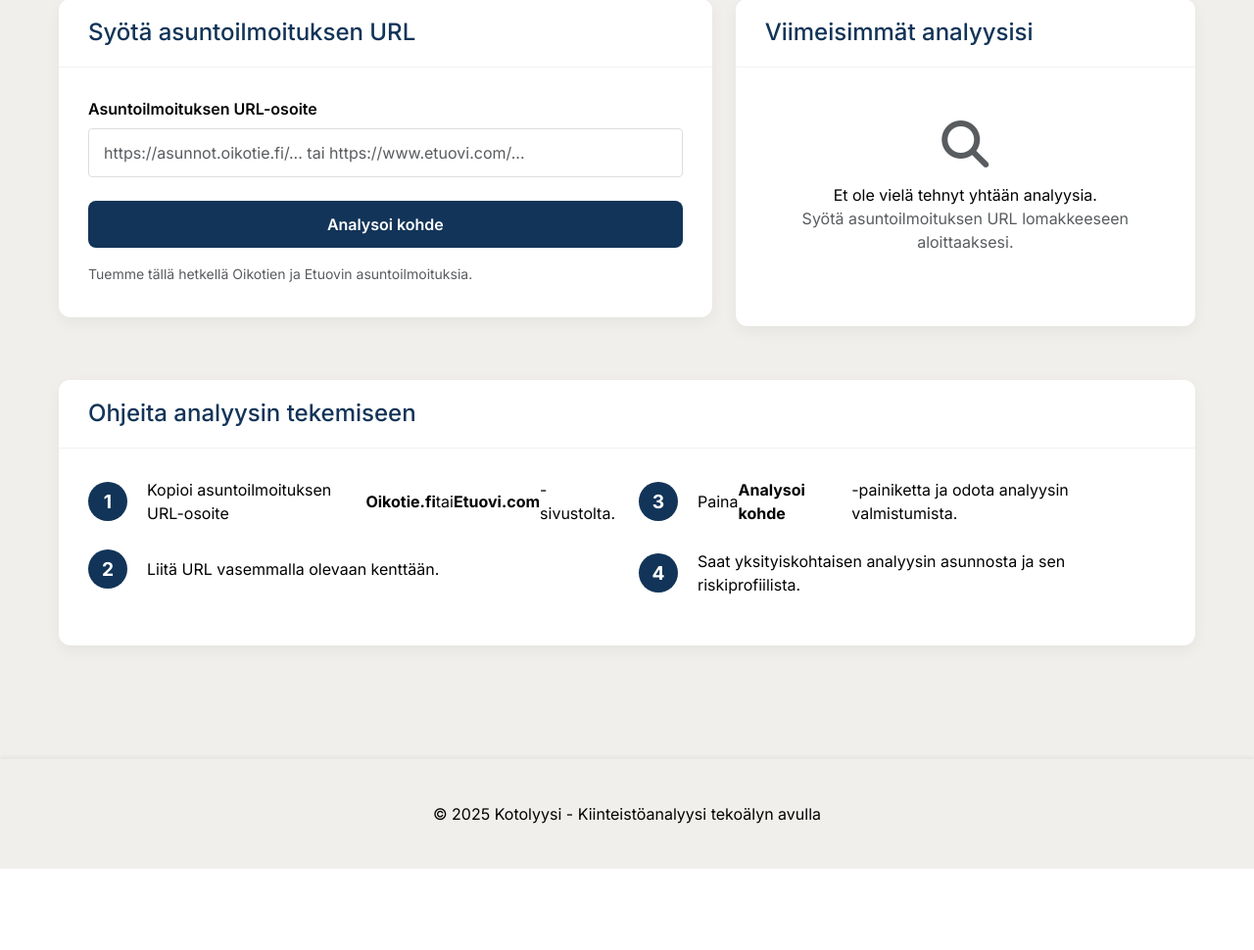
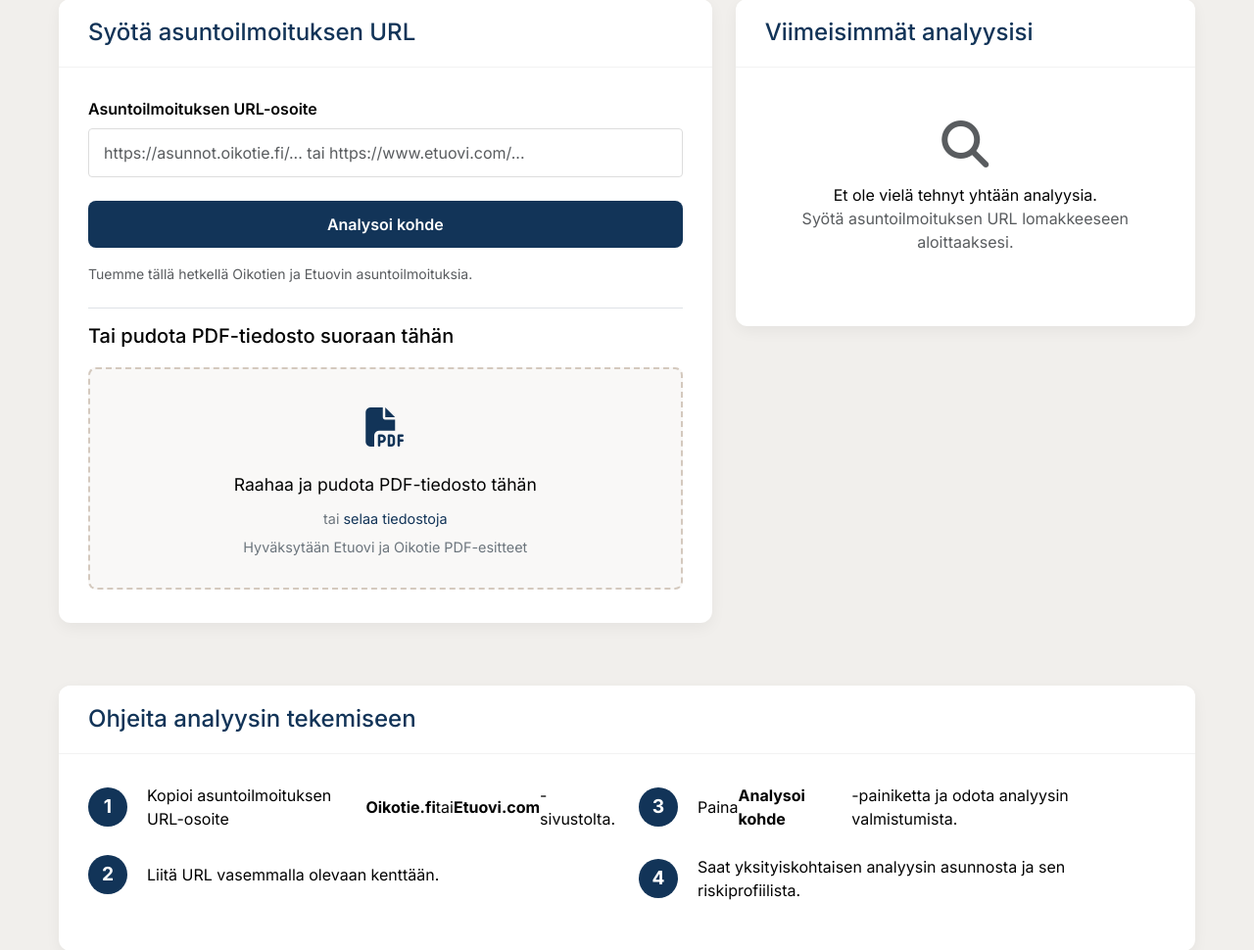
Before and after one commit to MarkkuSeppala/asuntoanalyysi_2, a Flask app: template templates/index.html in a window 1280 px wide. Shown: the part 626-1596 px from the top of the page at 98% size. Before the commit the page ends 1513 px from the top, so only its background shows below. Run offline with Flask 3, Linux system fonts and the light colour scheme; the template is opened without the code that fills it, so the values that code supplies are empty.

Commit message:
dragndrop

```diff
--- a/templates/index.html
+++ b/templates/index.html
@@ -325,6 +325,82 @@
             padding-left: 50px;
         }
     }
+
+    /* Drag and drop area styles */
+    .drag-drop-area {
+        border: 2px dashed #d4c9be;
+        border-radius: 8px;
+        padding: 30px;
+        text-align: center;
+        margin-top: 20px;
+        background-color: #f9f8f7;
+        transition: all 0.3s ease;
+        cursor: pointer;
+    }
+
+    .drag-drop-area.dragover {
+        background-color: rgba(18, 52, 88, 0.05);
+        border-color: var(--accent-color);
+    }
+
+    .drag-drop-icon {
+        font-size: 2.5rem;
+        color: var(--accent-color);
+        margin-bottom: 15px;
+    }
+
+    .drag-drop-text {
+        font-size: 1.1rem;
+        margin-bottom: 10px;
+        color: var(--neutral-color);
+    }
+
+    .drag-drop-subtext {
+        font-size: 0.9rem;
+        color: #6c757d;
+        margin-bottom: 0;
+    }
+
+    .file-preview {
+        display: flex;
+        align-items: center;
+        padding: 10px;
+        background-color: #e9ecef;
+        border-radius: 6px;
+        margin-top: 15px;
+        animation: fadeIn 0.3s ease;
+    }
+
+    .file-preview-icon {
+        font-size: 1.25rem;
+        color: var(--accent-color);
+        margin-right: 10px;
+    }
+
+    .file-preview-info {
+        flex-grow: 1;
+    }
+
+    .file-preview-name {
+        font-weight: 600;
+        margin-bottom: 0;
+    }
+
+    .file-preview-size {
+        font-size: 0.8rem;
+        color: #6c757d;
+    }
+
+    .file-preview-remove {
+        color: #dc3545;
+        cursor: pointer;
+        font-size: 1.25rem;
+        transition: all 0.2s ease;
+    }
+
+    .file-preview-remove:hover {
+        color: #bd2130;
+    }
 </style>
 {% endblock %}
 
@@ -370,6 +446,27 @@
                             <p class="small text-muted mb-0">Tuemme tällä hetkellä Oikotien ja Etuovin asuntoilmoituksia.</p>
                         </div>
                     </form>
+
+                    <div class="mt-4 pt-3 border-top">
+                        <h5>Tai pudota PDF-tiedosto suoraan tähän</h5>
+                        <div id="drag-drop-area" class="drag-drop-area">
+                            <input type="file" id="file-input" accept=".pdf" style="display: none;">
+                            <div class="drag-drop-icon">
+                                <i class="fas fa-file-pdf"></i>
+                            </div>
+                            <p class="drag-drop-text">Raahaa ja pudota PDF-tiedosto tähän</p>
+                            <p class="drag-drop-subtext">tai <span class="text-primary">selaa tiedostoja</span></p>
+                            <p class="drag-drop-subtext mt-2">Hyväksytään Etuovi ja Oikotie PDF-esitteet</p>
+                        </div>
+                        <div id="file-preview" style="display: none;" class="file-preview">
+                            <span class="file-preview-icon"><i class="fas fa-file-pdf"></i></span>
+                            <div class="file-preview-info">
+                                <p class="file-preview-name" id="file-name"></p>
+                                <p class="file-preview-size" id="file-size"></p>
+                            </div>
+                            <span class="file-preview-remove" id="file-remove"><i class="fas fa-times"></i></span>
+                        </div>
+                    </div>
                 </div>
             </div>
         </div>
@@ -477,6 +574,16 @@ document.addEventListener('DOMContentLoaded', function() {
     const submitBtn = document.getElementById('submit-btn');
     const loadingOverlay = document.getElementById('loading-overlay');
 
+    // Drag and drop elements
+    const dragDropArea = document.getElementById('drag-drop-area');
+    const fileInput = document.getElementById('file-input');
+    const filePreview = document.getElementById('file-preview');
+    const fileName = document.getElementById('file-name');
+    const fileSize = document.getElementById('file-size');
+    const fileRemove = document.getElementById('file-remove');
+    let selectedFile = null;
+
+    // Handle form submission
     form.addEventListener('submit', function(e) {
         // Validate URL format
         const url = urlInput.value.trim();
@@ -498,6 +605,89 @@ document.addEventListener('DOMContentLoaded', function() {
         urlInput.classList.remove('is-invalid');
         urlError.classList.remove('show');
     });
+
+    // Drag and drop functionality
+    dragDropArea.addEventListener('click', function() {
+        fileInput.click();
+    });
+
+    fileInput.addEventListener('change', function(e) {
+        handleFileSelect(e.target.files);
+    });
+
+    // Drag and drop events
+    ['dragenter', 'dragover', 'dragleave', 'drop'].forEach(eventName => {
+        dragDropArea.addEventListener(eventName, preventDefaults, false);
+    });
+
+    function preventDefaults(e) {
+        e.preventDefault();
+        e.stopPropagation();
+    }
+
+    ['dragenter', 'dragover'].forEach(eventName => {
+        dragDropArea.addEventListener(eventName, highlight, false);
+    });
+
+    ['dragleave', 'drop'].forEach(eventName => {
+        dragDropArea.addEventListener(eventName, unhighlight, false);
+    });
+
+    function highlight() {
+        dragDropArea.classList.add('dragover');
+    }
+
+    function unhighlight() {
+        dragDropArea.classList.remove('dragover');
+    }
+
+    // Handle file drop
+    dragDropArea.addEventListener('drop', function(e) {
+        const dt = e.dataTransfer;
+        const files = dt.files;
+        handleFileSelect(files);
+    });
+
+    // Process the selected file
+    function handleFileSelect(files) {
+        if (files.length === 0) return;
+
+        const file = files[0];
+
+        // Check if it's a PDF
+        if (file.type !== 'application/pdf') {
+            alert('Ole hyvä ja valitse PDF-tiedosto.');
+            return;
+        }
+
+        selectedFile = file;
+
+        // Update the file preview
+        fileName.textContent = file.name;
+        fileSize.textContent = formatFileSize(file.size);
+        filePreview.style.display = 'flex';
+
+        // Here you would typically send the file to the server
+        // For now, we're just showing a preview as requested
+    }
+
+    // Handle file removal
+    fileRemove.addEventListener('click', function() {
+        selectedFile = null;
+        fileInput.value = '';
+        filePreview.style.display = 'none';
+    });
+
+    // Helper function to format file size
+    function formatFileSize(bytes) {
+        if (bytes === 0) return '0 Bytes';
+
+        const k = 1024;
+        const sizes = ['Bytes', 'KB', 'MB', 'GB'];
+        const i = Math.floor(Math.log(bytes) / Math.log(k));
+
+        return parseFloat((bytes / Math.pow(k, i)).toFixed(2)) + ' ' + sizes[i];
+    }
 });
 </script>
 {% endblock %}
```
